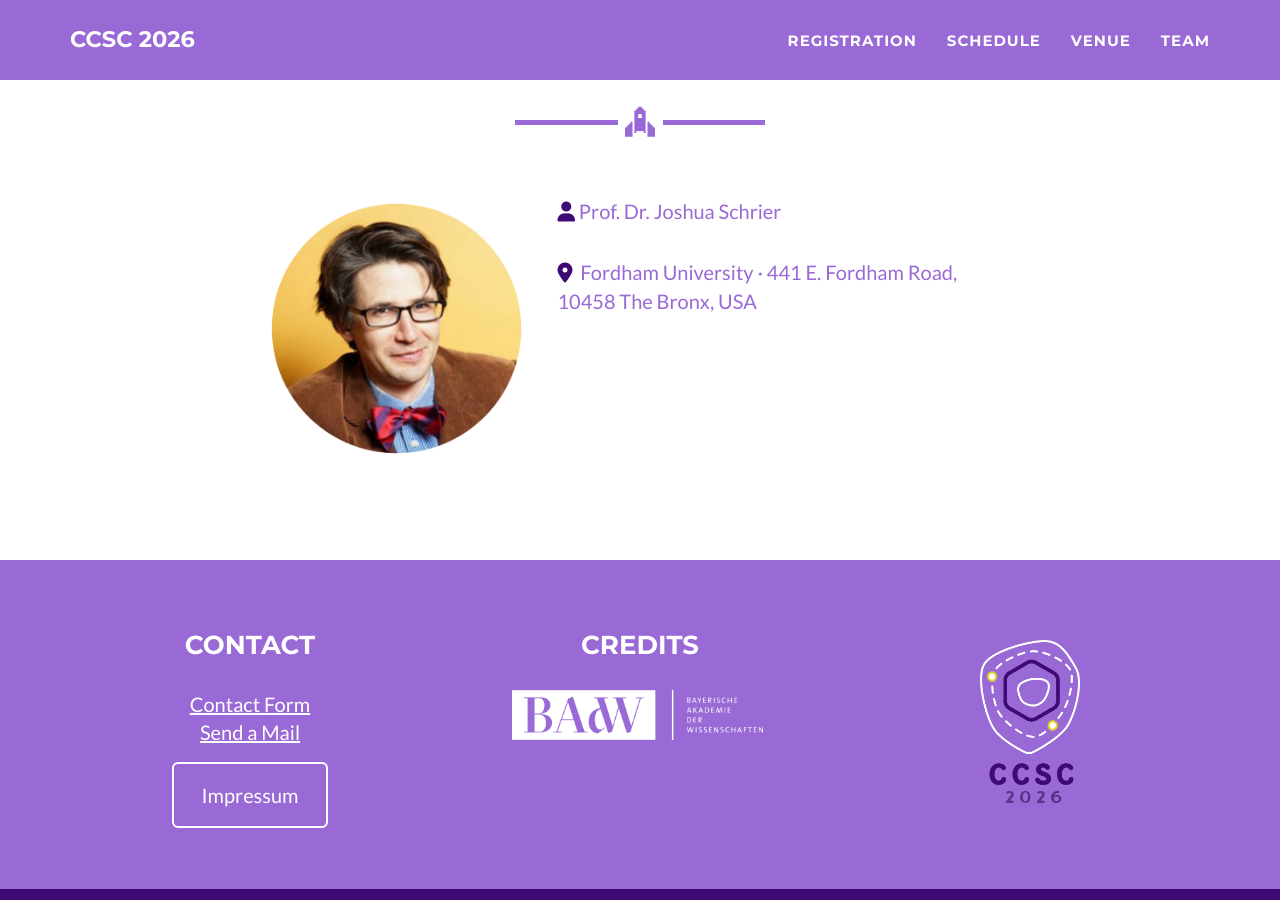
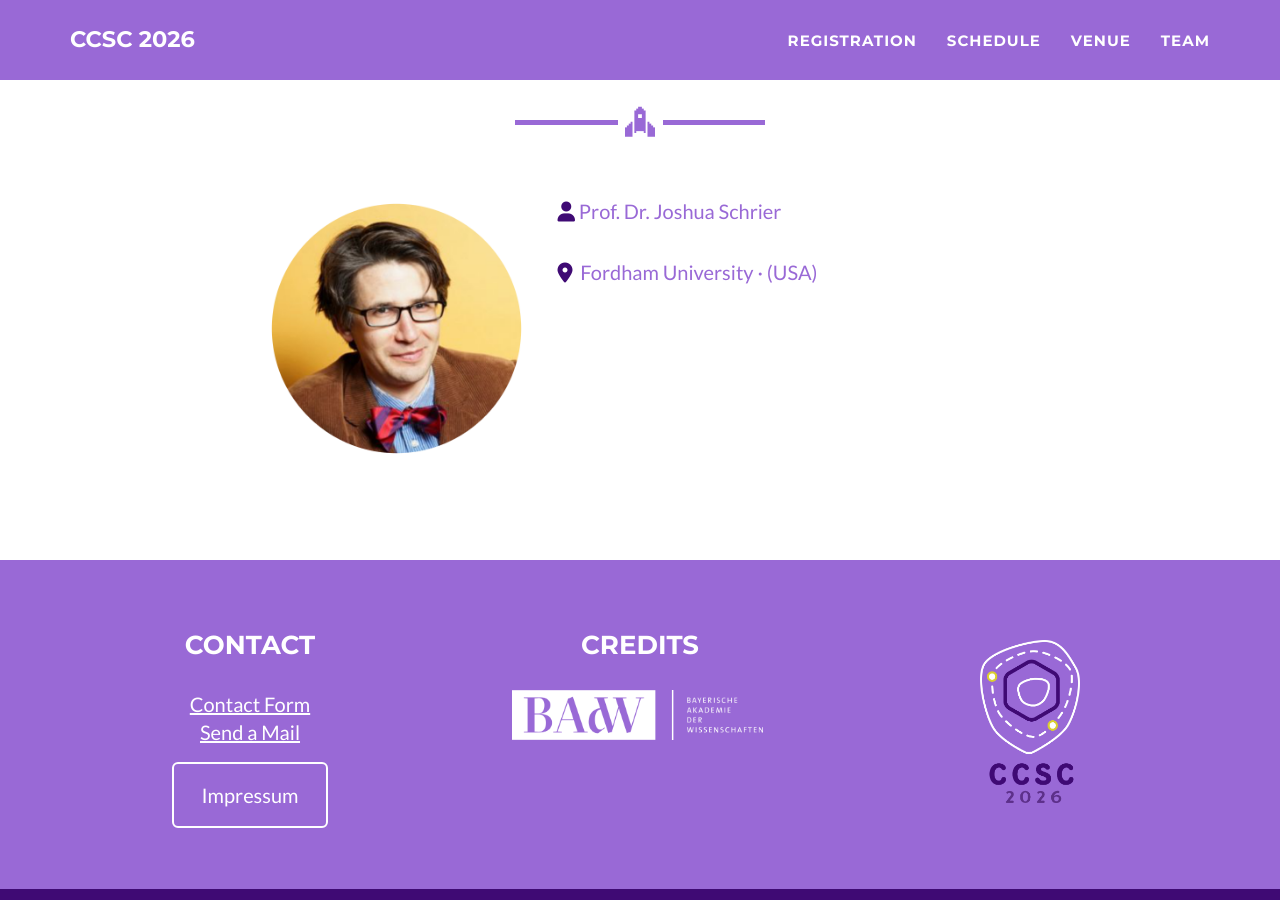
Before and after one commit to ccsc2026/ccsc2026.github.io, a Jekyll site: the page built from talks/schrier.md, in a window 1280 px wide and 900 px high, scrolled down 919 px. Built offline with Jekyll 4.4.1, drawn with Linux system fonts in a browser that asks for light colours.

Commit message:
Update schrier.md

```diff
--- a/talks/schrier.md
+++ b/talks/schrier.md
@@ -5,7 +5,7 @@ talknumber: D07
 talktime: '10.-13.03.2026, 15:00 – 15:30'
 speaker: Prof. Dr. Joshua Schrier
 img: 'Schrier, Joshua.png'
-location: 'Fordham University · 441 E. Fordham Road, 10458 The Bronx, USA'
+location: 'Fordham University · (USA)'
 title: 'Agentic workflows for exploring the chemical space of lanthanide/actinide extractants'
 authors: 'J. Schrier'
 abstract: [
```
